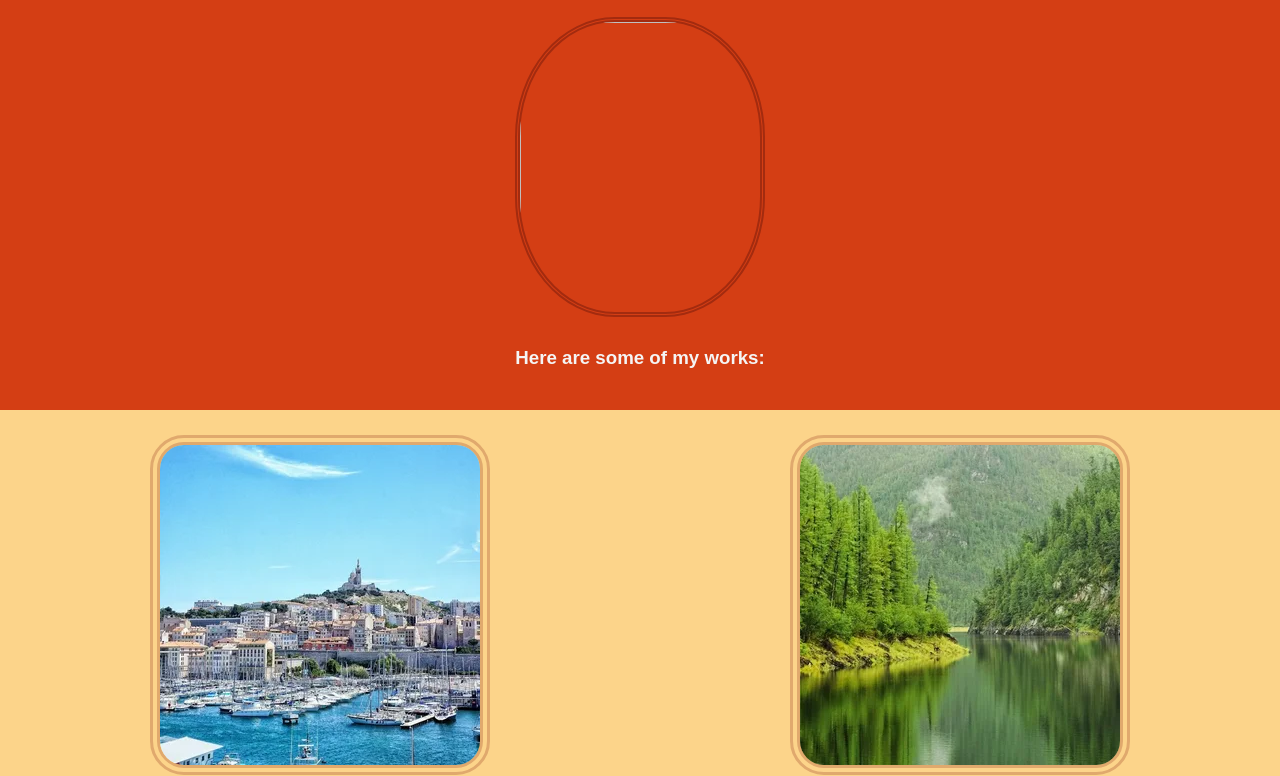
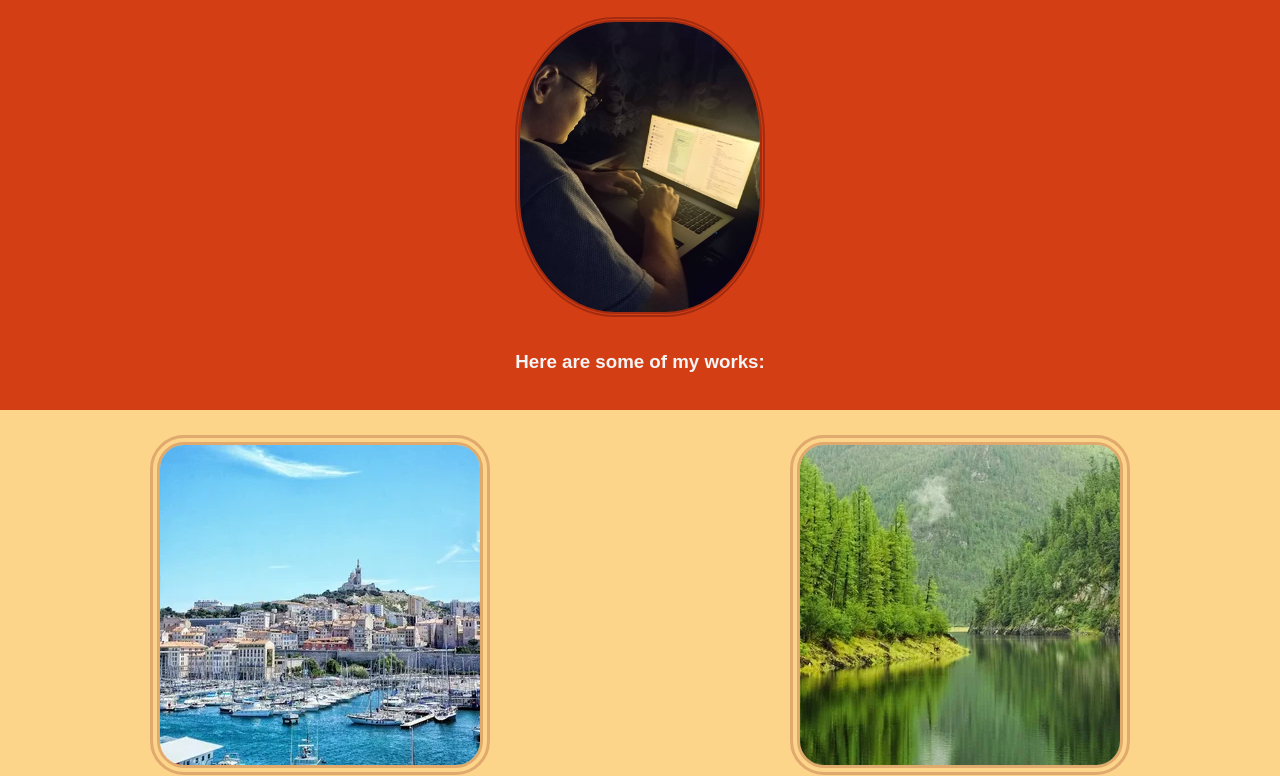
Before and after one commit to David-99-it/Photographer-s-portfolio, a plain HTML site: page index.html in a window 1280 px wide. Shown: the part 40-816 px from the top of the page. Drawn offline with Linux system fonts and the light colour scheme.

Commit message:
020-commit

```diff
--- a/index.html
+++ b/index.html
@@ -9,7 +9,7 @@
 <body>
     <div class="head_of_site">
         <h1>Boskunchiev David</h1>
-        <img class = "me" src = "/Introduction_to_fullstack/css_introduction/7.61-7.106/001-project_7.61.html/first_try/MyPhoto.jpg" width="250" height="300">
+        <img class = "me" src = "MyPhoto.jpg" width="250" height="300">
         <h3>Here are some of my works:</h3>
     </div>
     <div class="works">
```
